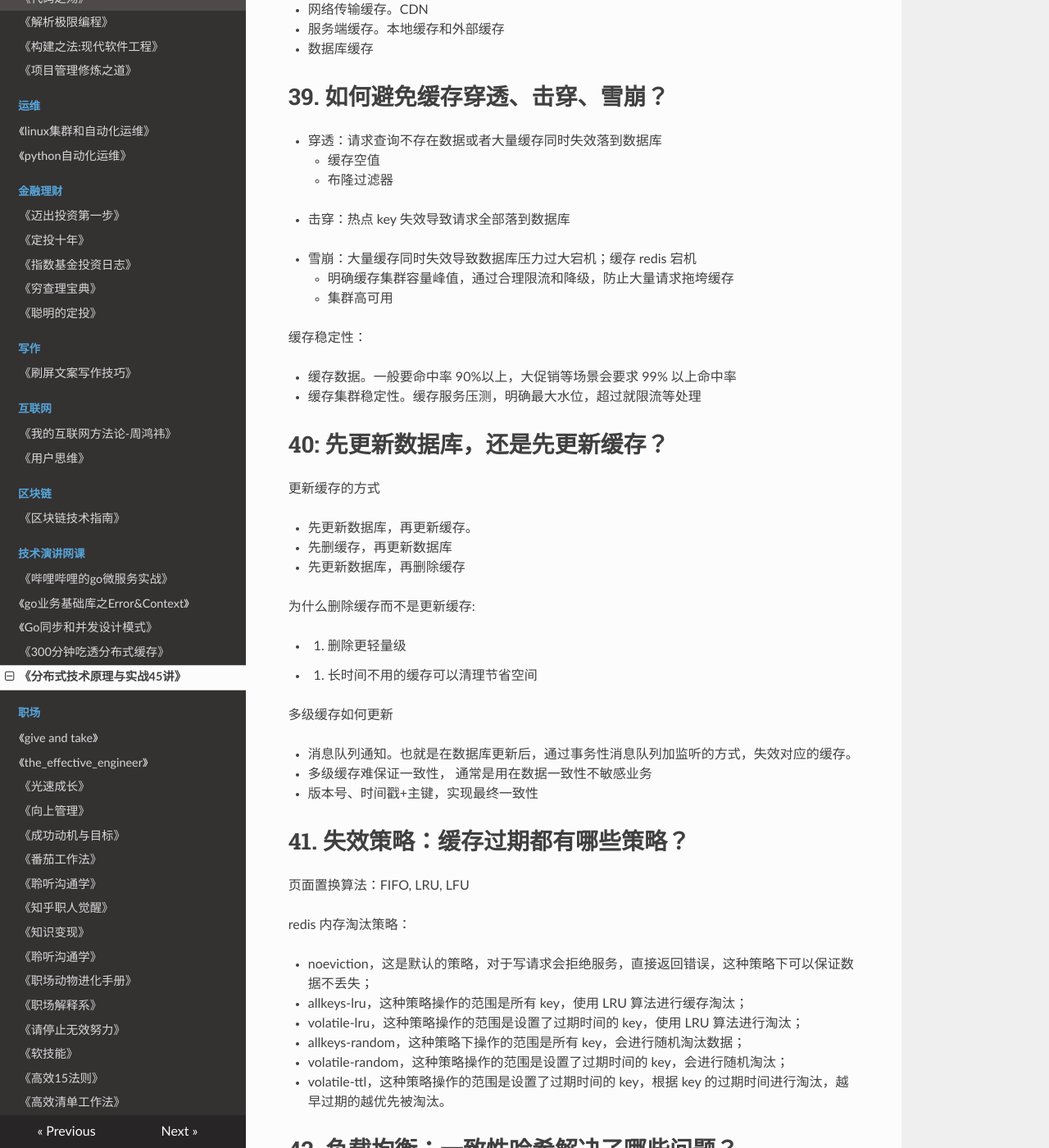
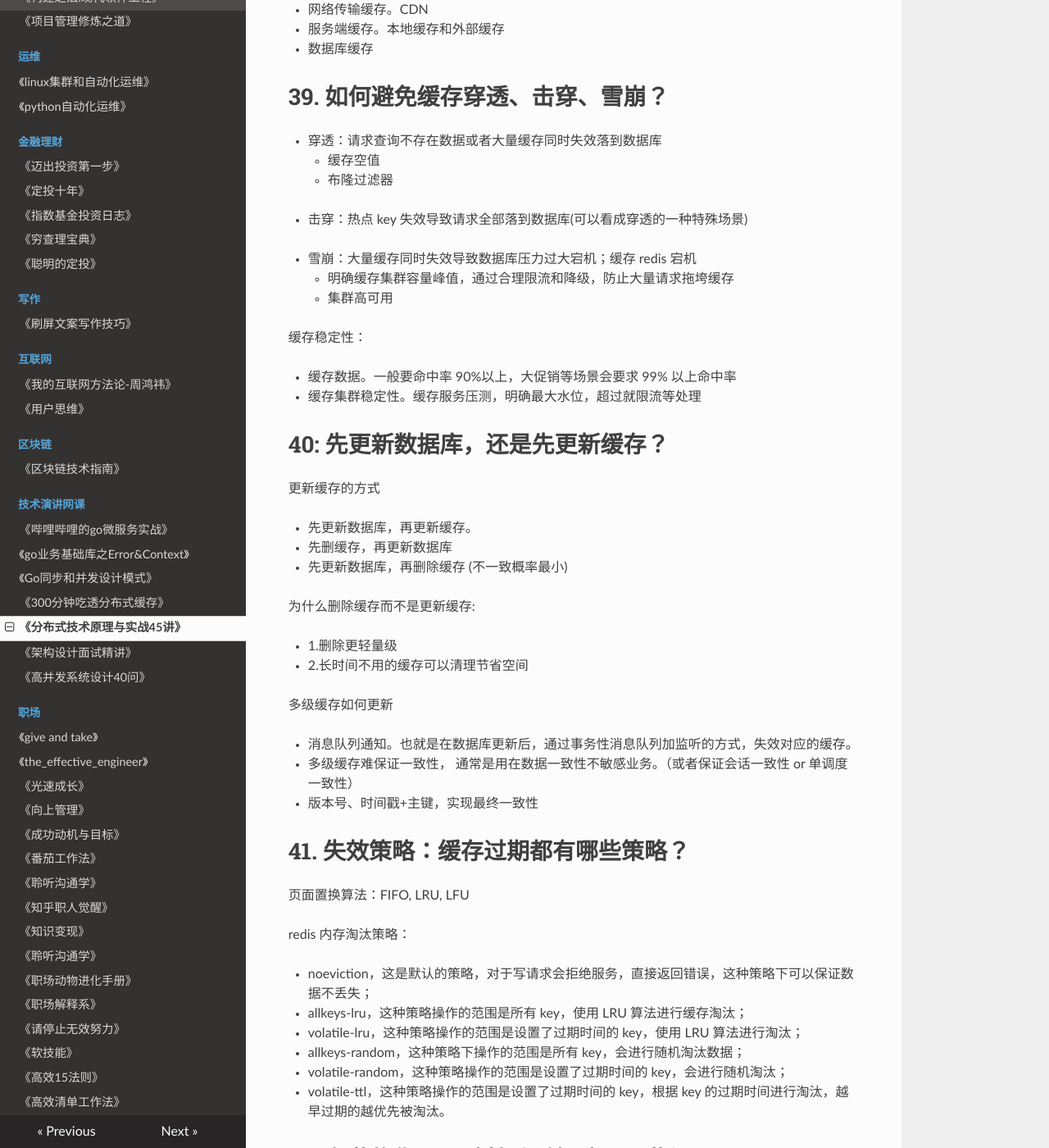
Before and after one commit to PegasusWang/booknotes, an MkDocs documentation site: the page built from docs/lecture/网课/分布式技术原理与实战45讲/分布式技术原理与实战.md, in a window 1280 px wide and 1400 px high, scrolled down 13359 px. Shown: the whole window at 82% size. Built offline with MkDocs 1.6.1, drawn with Linux system fonts in a browser that asks for light colours; nearby versions of some CDN libraries; old or Windows-style settings are respelled for this version of MkDocs; some of the changed text lies outside the part shown.

Commit message:
fix format; add book to mkdocs.yml

```diff
--- a/docs/lecture/网课/分布式技术原理与实战45讲/分布式技术原理与实战.md
+++ b/docs/lecture/网课/分布式技术原理与实战45讲/分布式技术原理与实战.md
@@ -342,7 +342,7 @@ mysql 主从复制过程：
 - 创建一套新的订单数据库；
 - 在某个时间点上，将历史数据按照新的路由规则分配到新的数据库中；
 - 在旧数据库的操作中开启双写，同时写入到两个数据库；
-- 用新的读写服务逐步替代旧服务，同步进行数据不一致校验，最
+- 用新的读写服务逐步替代旧服务，同步进行数据不一致校验，最后完成全面切流。
 
 2. 数据范围拆分
 
@@ -470,7 +470,7 @@ kafka 多副本机制
   - 缓存空值
   - 布隆过滤器
 
-- 击穿：热点 key 失效导致请求全部落到数据库
+- 击穿：热点 key 失效导致请求全部落到数据库(可以看成穿透的一种特殊场景)
 
 - 雪崩：大量缓存同时失效导致数据库压力过大宕机；缓存 redis 宕机
   - 明确缓存集群容量峰值，通过合理限流和降级，防止大量请求拖垮缓存
@@ -489,17 +489,17 @@ kafka 多副本机制
 
 - 先更新数据库，再更新缓存。
 - 先删缓存，再更新数据库
-- 先更新数据库，再删除缓存
+- 先更新数据库，再删除缓存 (不一致概率最小)
 
 为什么删除缓存而不是更新缓存:
 
-- 1. 删除更轻量级
-- 2. 长时间不用的缓存可以清理节省空间
+- 1.删除更轻量级
+- 2.长时间不用的缓存可以清理节省空间
 
 多级缓存如何更新
 
 - 消息队列通知。也就是在数据库更新后，通过事务性消息队列加监听的方式，失效对应的缓存。
-- 多级缓存难保证一致性， 通常是用在数据一致性不敏感业务
+- 多级缓存难保证一致性， 通常是用在数据一致性不敏感业务。（或者保证会话一致性 or 单调度一致性）
 - 版本号、时间戳+主键，实现最终一致性
 
 
--- a/mkdocs.yml
+++ b/mkdocs.yml
@@ -150,6 +150,8 @@ pages:
       - 《Go同步和并发设计模式》: 'lecture/Gopher/Go同步和并发设计模式/note.md'
       - 《300分钟吃透分布式缓存》: 'lecture/网课/300分钟吃透分布式缓存/300分钟吃透分布式缓存.md'
       - 《分布式技术原理与实战45讲》: 'lecture/网课/分布式技术原理与实战45讲/分布式技术原理与实战.md'
+      - 《架构设计面试精讲》: 'lecture/网课/架构设计面试精讲/架构设计面试精讲.md'
+      - 《高并发系统设计40问》: 'lecture/网课/高并发系统设计40问/高并发系统设计40问.md'
     - 职场:
       - 《give and take》: 'career/give_and_take.md'
       - 《the_effective_engineer》: 'career/the_effective_engineer.md'
```
Also changed, not shown: docs/lecture/网课/300分钟吃透分布式缓存/300分钟吃透分布式缓存.md (+3 -2 lines), docs/lecture/网课/架构设计面试精讲/架构设计面试精讲.md (+28 -23 lines), docs/lecture/网课/高并发系统设计40问/高并发系统设计40问.md (+3 -3 lines).
